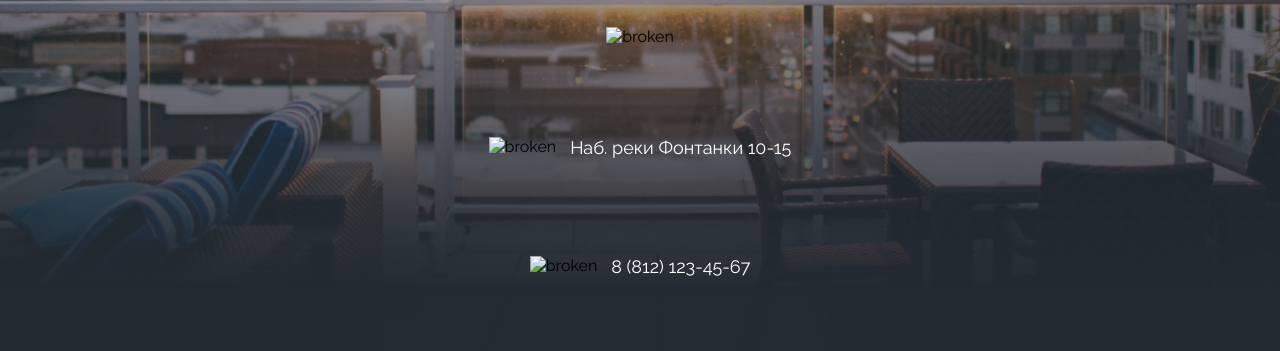
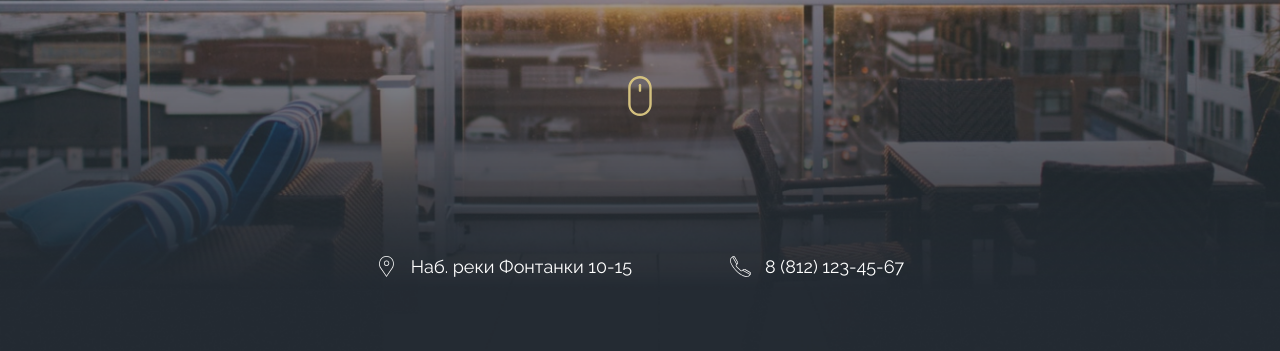
Before and after one commit to ulugbek06u/HouseVop, a plain HTML site: page index.html in a window 1280 px wide. Shown: the part 449-800 px from the top of the page. Drawn offline with nearby package versions, Linux system fonts and the light colour scheme; the site is published under a folder, as on GitHub Pages, so addresses that start at the root find nothing; a web font is replaced by a local one.

Commit message:
Update index.html

```diff
--- a/index.html
+++ b/index.html
@@ -25,16 +25,16 @@
 
       <div data-aos="fade-up" class="container">
         <h1>Жилой комплекс в историческом центре</h1>
-        <img class="mouse_img" src="/img/mouse.svg" alt="broken" />
+        <img class="mouse_img" src="./img/mouse.svg" alt="broken" />
 
         <div class="block">
           <div class="box">
-            <img class="map_img" src="/img/map.svg" alt="broken" />
+            <img class="map_img" src="./img/map.svg" alt="broken" />
             <p>Наб. реки Фонтанки 10-15</p>
           </div>
 
           <div class="box">
-            <img class="phone_img" src="/img/phone.svg" alt="broken" />
+            <img class="phone_img" src="./img/phone.svg" alt="broken" />
             <p>8 (812) 123-45-67</p>
           </div>
         </div>
```
